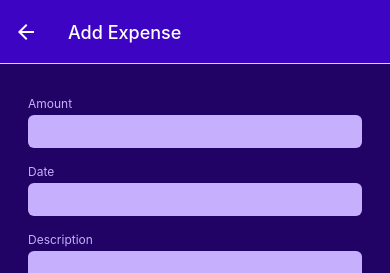
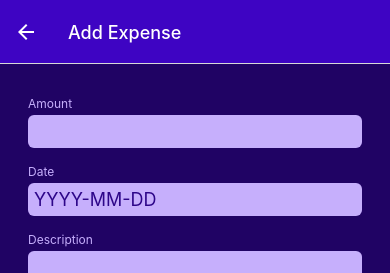
Before and after one commit to Will-Watson/RN-Expense-Tracker, a React Native app: screen /ManageExpense in a window 390 px wide. Shown: the top 273 px of the page. Built offline with nearby package versions, Linux system fonts and the light colour scheme.

Commit message:
fix: placeholder not placeHolder

```diff
--- a/components/ManageExpense/ExpenseForm.js
+++ b/components/ManageExpense/ExpenseForm.js
@@ -16,7 +16,7 @@ const ExpenseForm = () => {
       <Input
         label='Date'
         textInputConfig={{
-          placeHolder: 'YYYY-MM-DD',
+          placeholder: 'YYYY-MM-DD',
           maxLength: 10,
           onChangeText: () => {},
         }}
```
